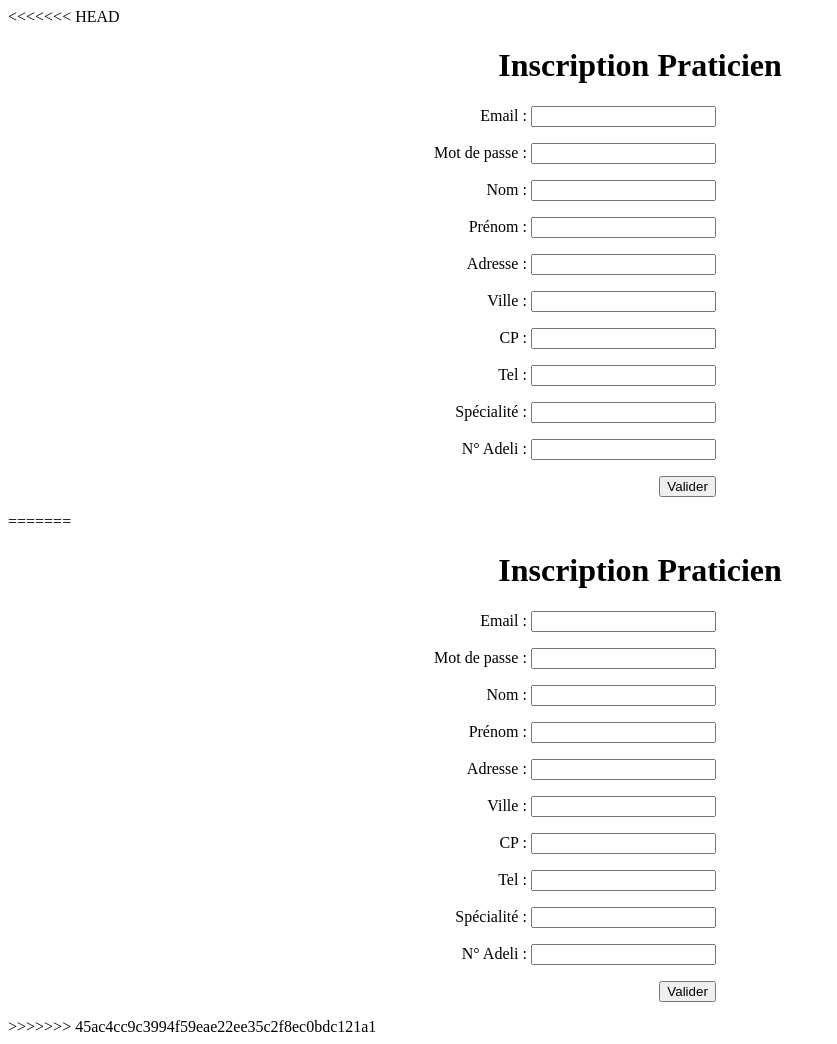
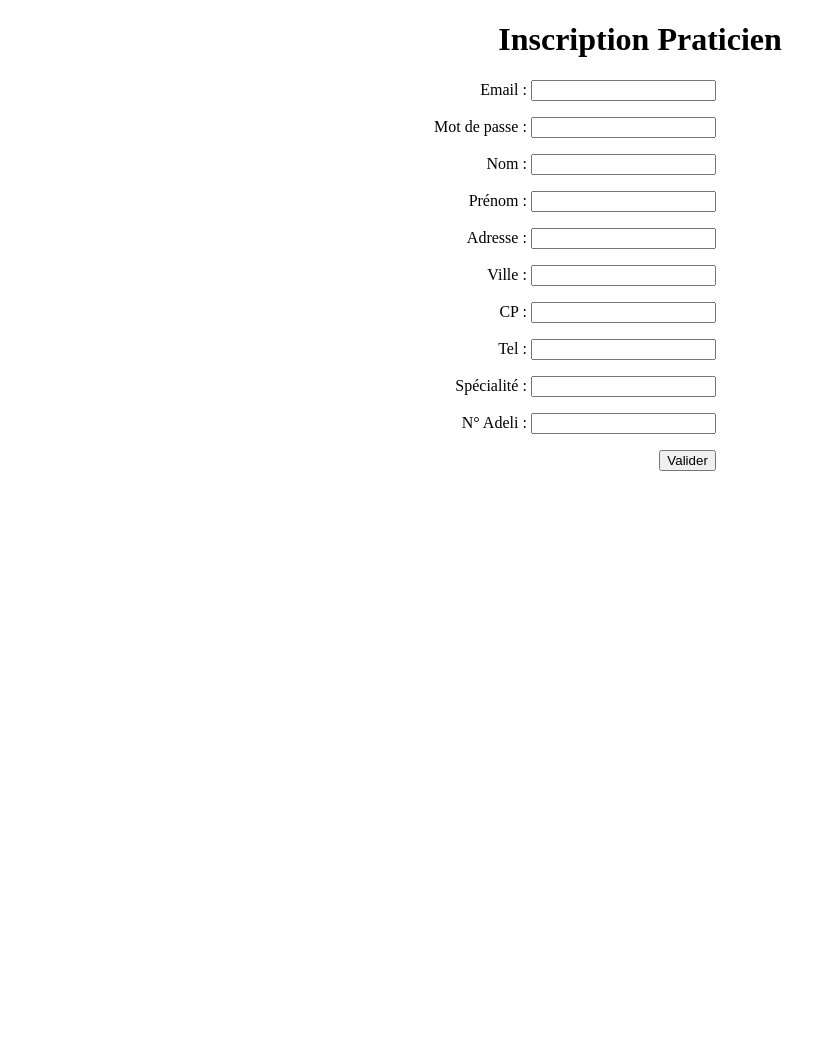
Before and after one commit to gpocil/doctowish, a PHP site: page /vue/inscription_praticien.php in a window 1280 px wide. Shown: the whole page, without its empty margins (0-837 px from the left). After the commit the page ends 471 px from the top, so only its background shows below. Run offline with PHP 8.4, Linux system fonts and the light colour scheme.

Commit message:
insert aziz

```diff
--- a/vue/inscription_praticien.php
+++ b/vue/inscription_praticien.php
@@ -1,4 +1,3 @@
-<<<<<<< HEAD
 <!DOCTYPE html>
 <html>
 <head>
@@ -49,31 +48,4 @@
         </form>
     </div>
 </body>
-=======
-<!DOCTYPE html>
-<html>
-<head>
-	<title>Inscription Praticien</title>
-</head>
-<body>
-    <h1 style="text-align: center;">Inscription Praticien</h1>
-    <div id="inscription" style="text-align: right; margin-right: 44%;">
-        <form method="post" action="?action=inscription_prat">
-            <p>Email : <input type="text" id="formu" name="mail"></p>
-            <p>Mot de passe : <input type="text" id="formu" name="mdp"></p>
-            <p>Nom : <input type="text" id="formu" name="nom"></p>
-            <p>Prénom : <input type="text" id="formu" name="prenom"></p>
-            <p>Adresse : <input type="text" id="formu" name="adresse"></p>
-            <p>Ville : <input type="text" id="formu" name="ville"></p>
-            <p>CP : <input type="text" id="formu" name="cp"></p>
-            <p>Tel : <input type="text" id="formu" name="tel"></p>
-            <p>Spécialité : <input type="text" id="formu" name="specialite"></p>
-            <p>N° Adeli : <input type="text" id="formu" name="adeli"></p>
-            <p>
-                <input type="submit" value="Valider" name="submit">
-            </p>
-        </form>
-    </div>
-</body>
->>>>>>> 45ac4cc9c3994f59eae22ee35c2f8ec0bdc121a1
 </html>
```
Also changed, not shown: vue/accueil_praticien.php (+0 -27 lines), vue/accueil_user.php (+0 -18 lines).
